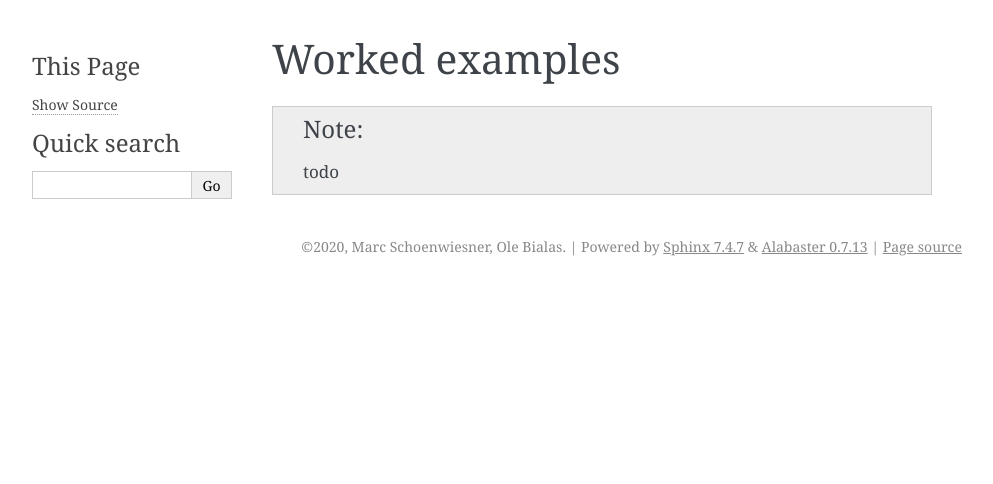
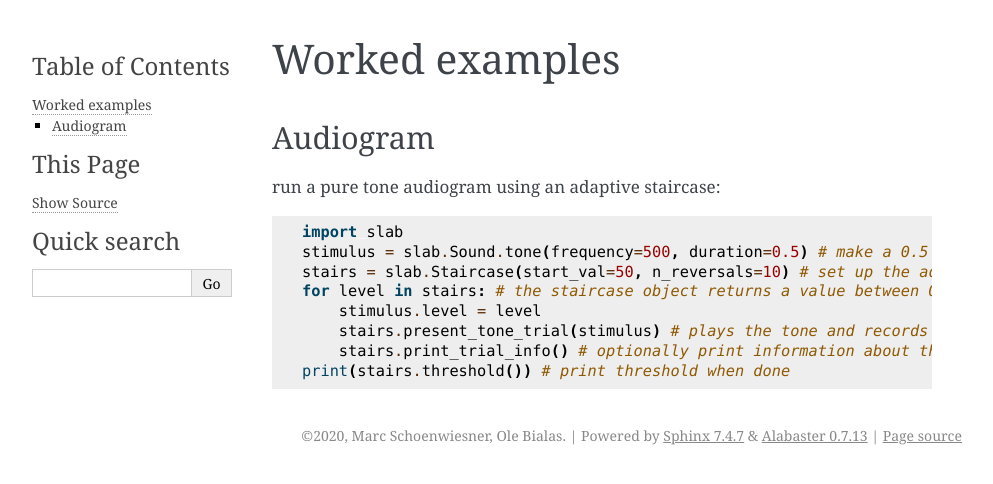
Before and after one commit to DrMarc/slab, a Sphinx documentation site: the page built from docs/examples.rst, in a window 1280 px wide. Shown: the top 484 px of the page, without its empty margins (148-1141 px from the left). Built offline with Sphinx 7.4.7, drawn with Linux system fonts in a browser that asks for light colours.

Commit message:
move audiogram to examples

```diff
--- a/docs/examples.rst
+++ b/docs/examples.rst
@@ -1,5 +1,17 @@
-
 Worked examples
 ===============
 
-.. note:: todo
+.. _audiogram:
+Audiogram
+---------
+
+run a pure tone audiogram using an adaptive staircase: ::
+
+  import slab
+  stimulus = slab.Sound.tone(frequency=500, duration=0.5) # make a 0.5 sec pure tone of 500 Hz
+  stairs = slab.Staircase(start_val=50, n_reversals=10) # set up the adaptive staircase
+  for level in stairs: # the staircase object returns a value between 0 and 50 dB for each trial
+      stimulus.level = level
+      stairs.present_tone_trial(stimulus) # plays the tone and records a keypress (1 for 'heard', 2 for 'not heard')
+      stairs.print_trial_info() # optionally print information about the current state of the staircase
+  print(stairs.threshold()) # print threshold when done
```
Also changed, not shown: docs/index.rst (+0 -8 lines).
